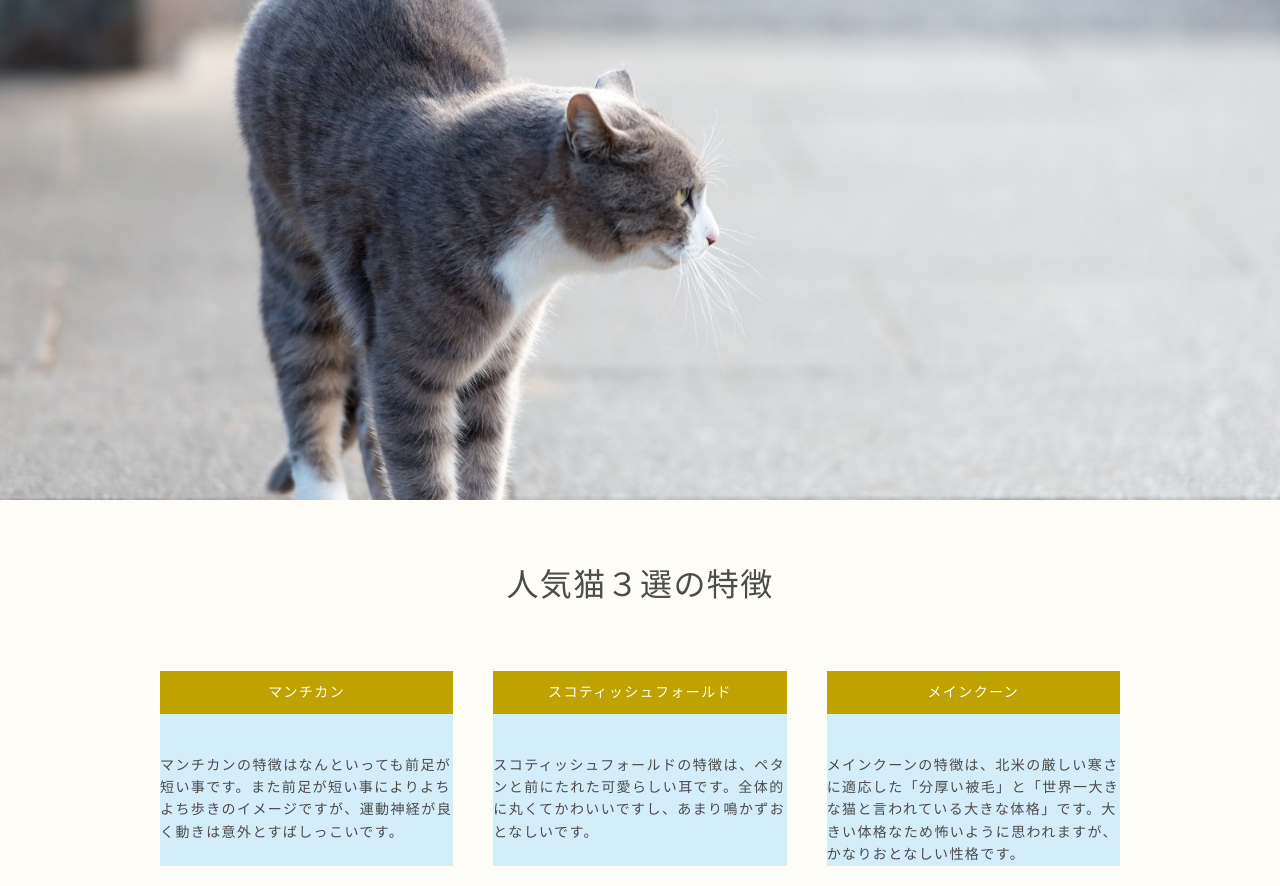
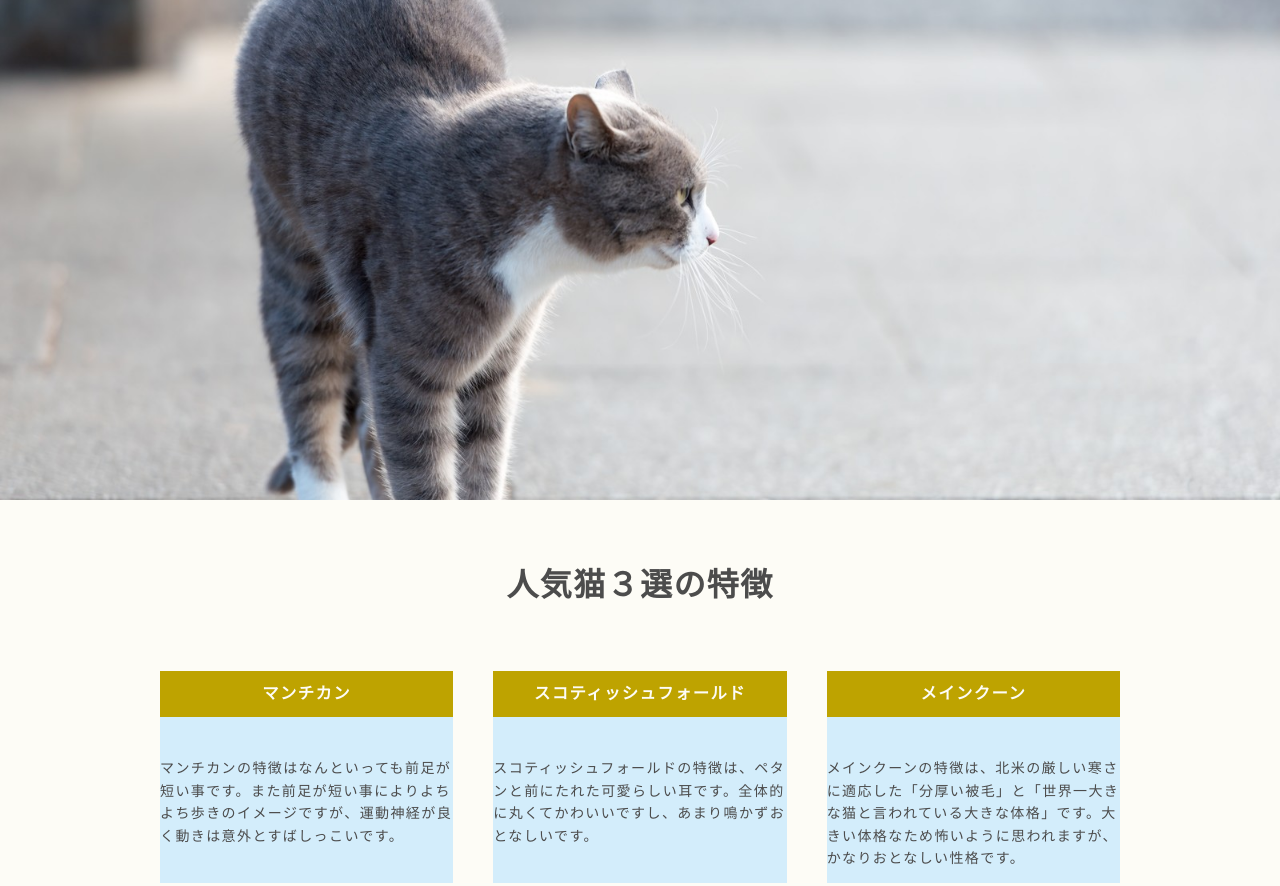
Before and after one commit to toshiya-shiraishi/responsive-site, a plain HTML site: page index.html in a window 1280 px wide. Shown: the top 886 px of the page. Drawn offline with nearby package versions, Linux system fonts and the light colour scheme.

Commit message:
変更分

```diff
--- a/index.html
+++ b/index.html
@@ -4,7 +4,7 @@
     <title>kadai</title>
     <meta charset="utf-8">
     <meta name="viewport" content="width=device-width, initial-scale=1">
-    <link rel="stylesheet" href="https://cdnjs.cloudflare.com/ajax/libs/meyer-reset/2.0/reset.css">
+
     <link rel="stylesheet" href="css/style.css">
   </head>
   <body>
```
